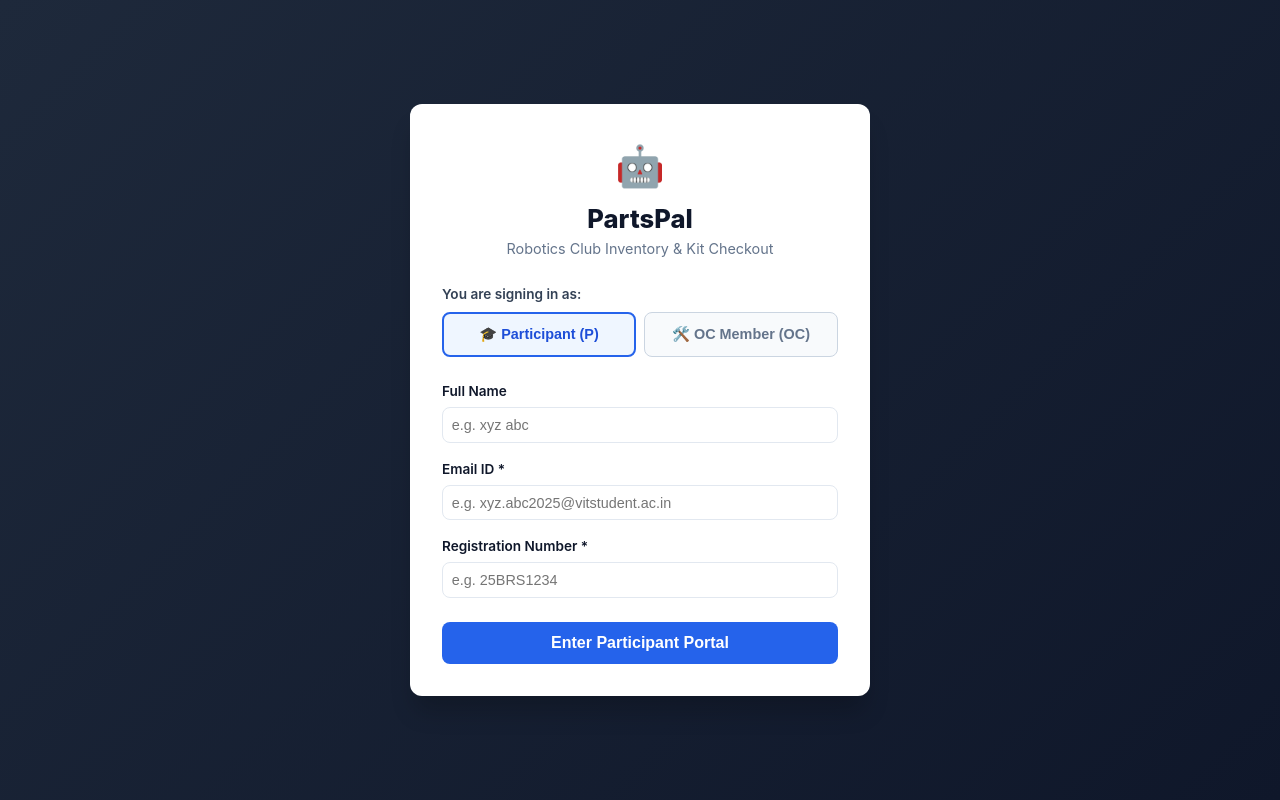
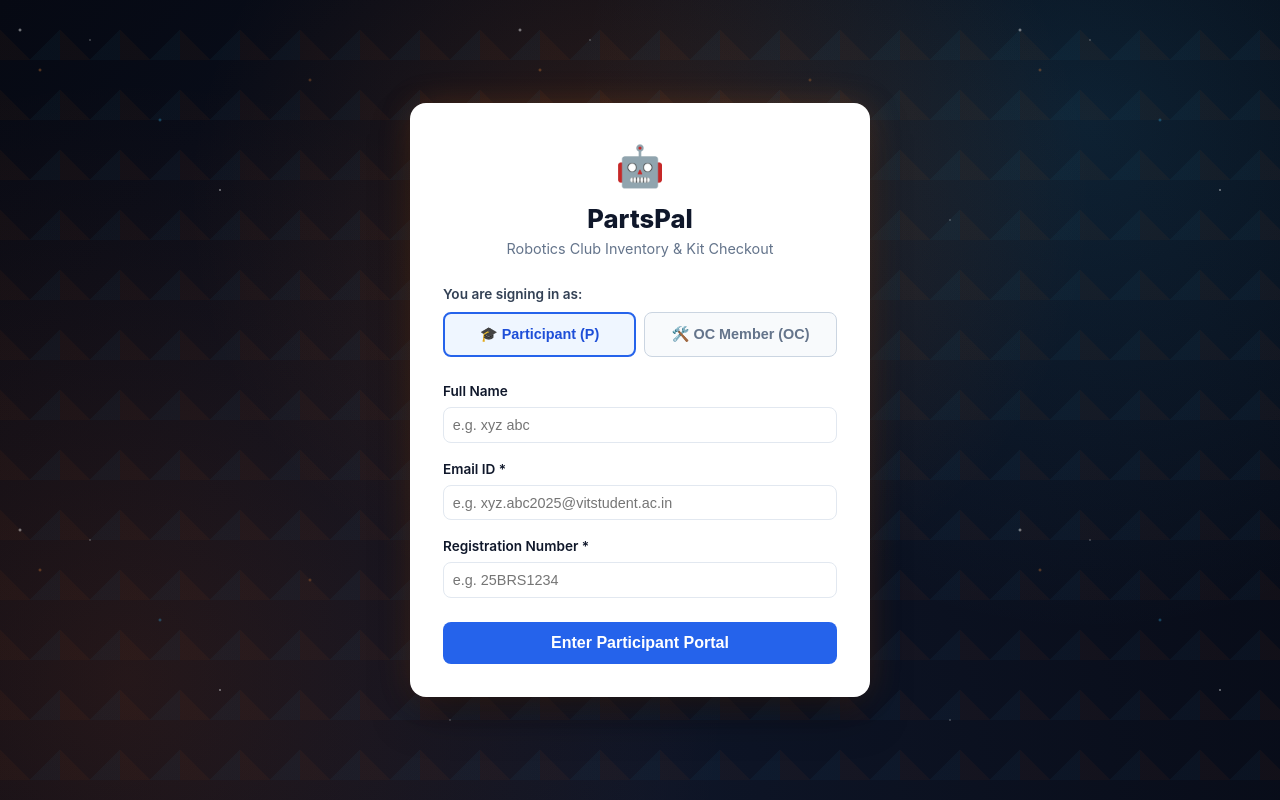
Before and after one commit to Swati-web-arch/PartsPal, a React (Vite) app in the folder client/: page / in a window 1280 px wide. Built offline with nearby package versions, Linux system fonts and the light colour scheme; no server answers.

Commit message:
feat: add deep cosmic particle and warm amber glow background to auth screen

```diff
--- a/client/src/components/AuthScreen.jsx
+++ b/client/src/components/AuthScreen.jsx
@@ -58,24 +58,18 @@ export default function AuthScreen({ onLoginSuccess }) {
   };
 
   return (
-    <div
-      style={{
-        minHeight: '100vh',
-        display: 'flex',
-        alignItems: 'center',
-        justifyContent: 'center',
-        background: 'linear-gradient(135deg, #1e293b 0%, #0f172a 100%)',
-        padding: '1rem'
-      }}
-    >
+    <div className="auth-bg-wrapper">
       <div
         style={{
+          position: 'relative',
+          zIndex: 1,
           background: '#ffffff',
-          borderRadius: '12px',
+          borderRadius: '16px',
           width: '100%',
           maxWidth: '460px',
           padding: '2rem',
-          boxShadow: '0 20px 25px -5px rgba(0, 0, 0, 0.2)'
+          boxShadow: '0 20px 45px -10px rgba(0, 0, 0, 0.5), 0 0 35px -5px rgba(249, 115, 22, 0.25)',
+          border: '1px solid rgba(255, 255, 255, 0.1)'
         }}
       >
         <div style={{ textAlign: 'center', marginBottom: '1.5rem' }}>
--- a/client/src/index.css
+++ b/client/src/index.css
@@ -56,6 +56,55 @@ body {
   color: var(--text-main);
   line-height: 1.5;
 }
+
+/* Cosmic Tech Background for Auth Page */
+.auth-bg-wrapper {
+  position: relative;
+  min-height: 100vh;
+  display: flex;
+  align-items: center;
+  justify-content: center;
+  padding: 1.5rem;
+  background-color: #060913;
+  background-image:
+    radial-gradient(ellipse at 50% 25%, rgba(249, 115, 22, 0.15) 0%, transparent 50%),
+    radial-gradient(circle at 85% 15%, rgba(56, 189, 248, 0.12) 0%, transparent 40%),
+    radial-gradient(circle at 10% 85%, rgba(234, 88, 12, 0.12) 0%, transparent 45%),
+    radial-gradient(ellipse at 50% 100%, rgba(15, 23, 42, 0.9) 0%, #060913 100%);
+  overflow: hidden;
+}
+
+/* Constellation / Tech Grid Overlay */
+.auth-bg-wrapper::before {
+  content: "";
+  position: absolute;
+  inset: 0;
+  background-image:
+    radial-gradient(2px 2px at 20px 30px, #ffffff, rgba(0,0,0,0)),
+    radial-gradient(2px 2px at 40px 70px, rgba(251, 146, 60, 0.7), rgba(0,0,0,0)),
+    radial-gradient(1px 1px at 90px 40px, #fff, rgba(0,0,0,0)),
+    radial-gradient(2px 2px at 160px 120px, rgba(56, 189, 248, 0.7), rgba(0,0,0,0)),
+    radial-gradient(1.5px 1.5px at 220px 190px, #fff, rgba(0,0,0,0)),
+    radial-gradient(2px 2px at 310px 80px, rgba(251, 146, 60, 0.6), rgba(0,0,0,0)),
+    radial-gradient(1px 1px at 450px 220px, #fff, rgba(0,0,0,0));
+  background-repeat: repeat;
+  background-size: 500px 500px;
+  opacity: 0.65;
+  pointer-events: none;
+}
+
+/* Subtle Geometric Poly Mesh Lines in Corners */
+.auth-bg-wrapper::after {
+  content: "";
+  position: absolute;
+  inset: 0;
+  background:
+    linear-gradient(135deg, transparent 75%, rgba(56, 189, 248, 0.04) 75%),
+    linear-gradient(225deg, transparent 75%, rgba(249, 115, 22, 0.04) 75%);
+  background-size: 60px 60px;
+  pointer-events: none;
+}
+
 
 .container {
   max-width: 1050px;
```
Also changed, not shown: 1 other file (tests, documents, lock files or other folders).
